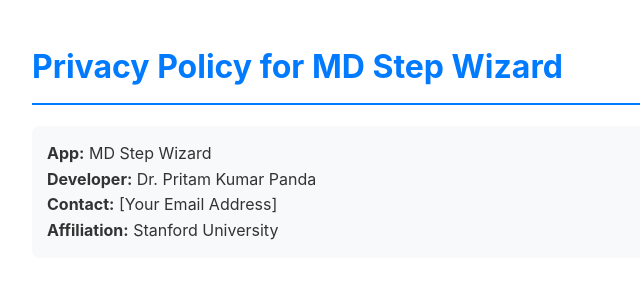
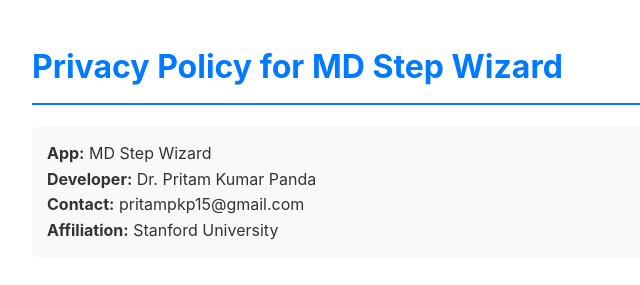
Before and after one commit to pritampanda15/md-step-wizard-privacy, a plain HTML site: page index.html in a window 1280 px wide. Shown: the top 285 px of the page, 208-848 px from the left. Drawn offline with Linux system fonts and the light colour scheme.

Commit message:
Update index.html

```diff
--- a/index.html
+++ b/index.html
@@ -42,7 +42,7 @@
     <div class="contact-info">
         <strong>App:</strong> MD Step Wizard<br>
         <strong>Developer:</strong> Dr. Pritam Kumar Panda<br>
-        <strong>Contact:</strong> [Your Email Address]<br>
+        <strong>Contact:</strong> pritampkp15@gmail.com <br>
         <strong>Affiliation:</strong> Stanford University
     </div>
 
```
